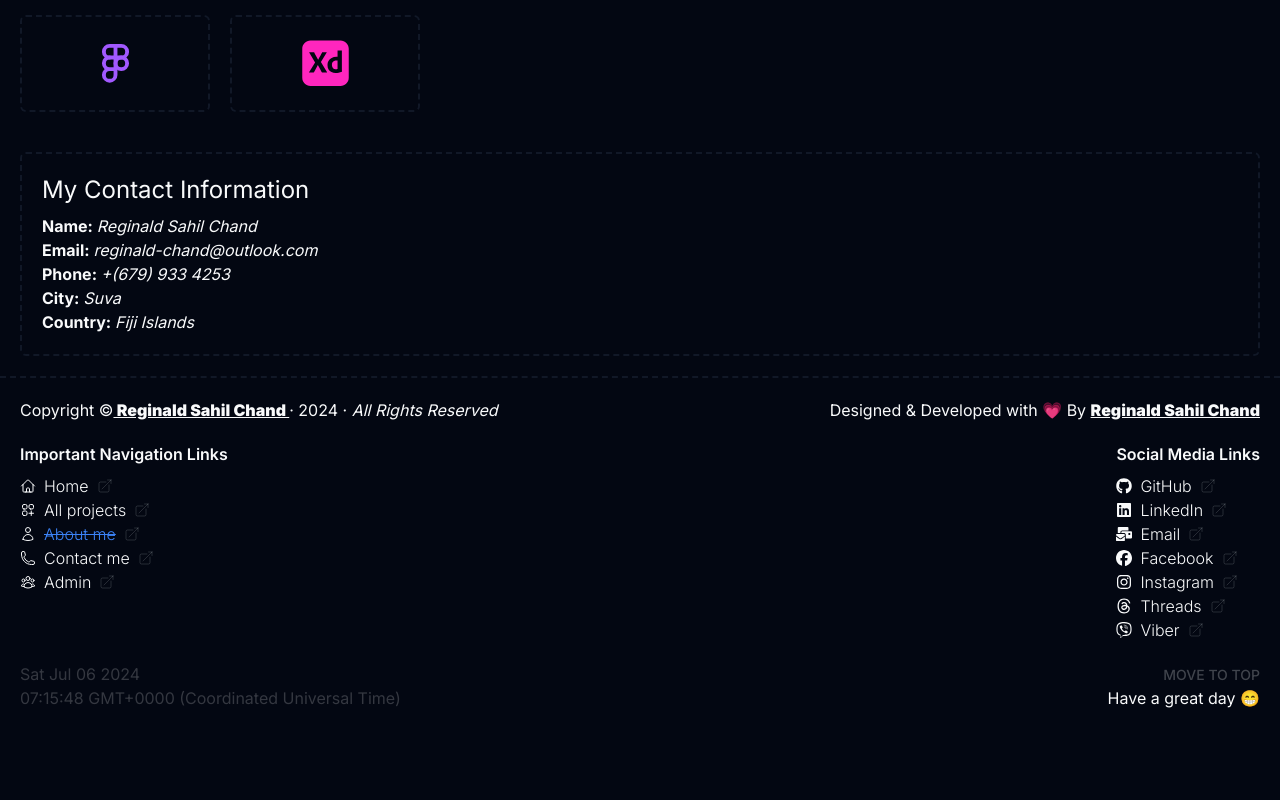
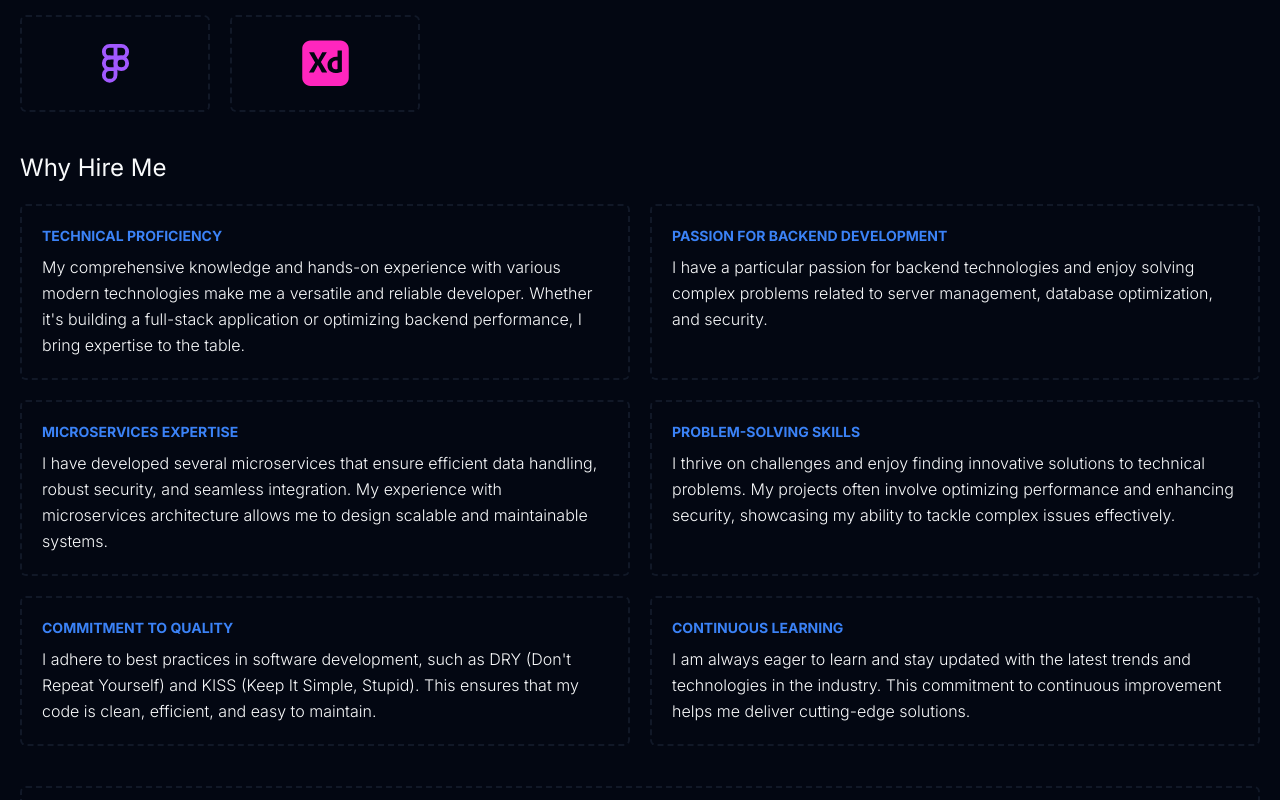
Before and after one commit to reginald-chand/personal-portfolio-2024, a Next.js app: page /about in a window 1280 px wide. Shown: the part 1820-2620 px from the top of the page. Before the commit the page ends 2550 px from the top, so only its background shows below. Built offline with nearby package versions, Linux system fonts and the light colour scheme.

Commit message:
Add AboutWhyHireMe

```diff
--- a/app/components/ui/page/about/about-section.tsx
+++ b/app/components/ui/page/about/about-section.tsx
@@ -2,12 +2,14 @@ import { ReactElement, memo } from "react";
 import { AboutHeroSection } from "./about-hero-section";
 import { AboutSkillsSection } from "./about-skills-section";
 import { AboutContactSection } from "./about-contact-section";
+import { AboutWhyHireMe } from "./about-why-hire-me-section";
 
 export const AboutSection = memo((): ReactElement => {
   return (
     <>
       <AboutHeroSection />
       <AboutSkillsSection />
+      <AboutWhyHireMe />
       <AboutContactSection />
     </>
   );
```
